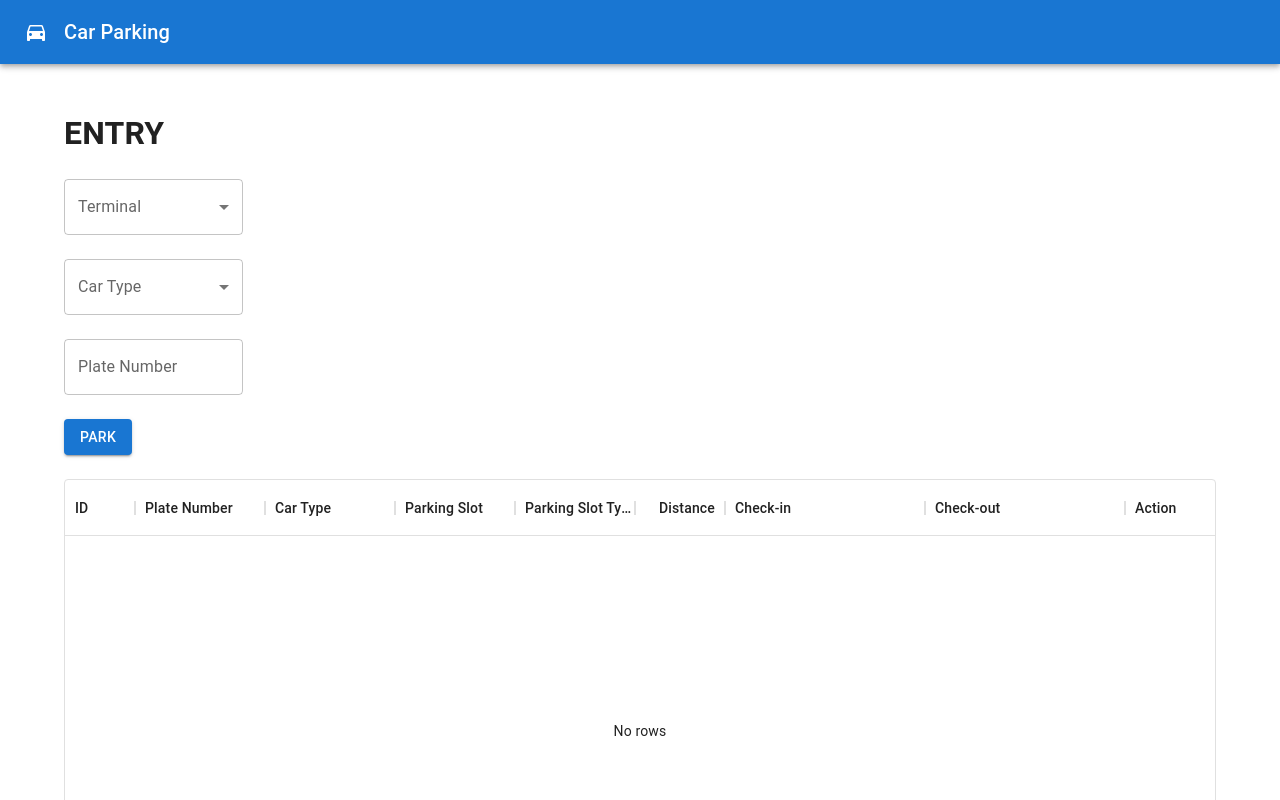
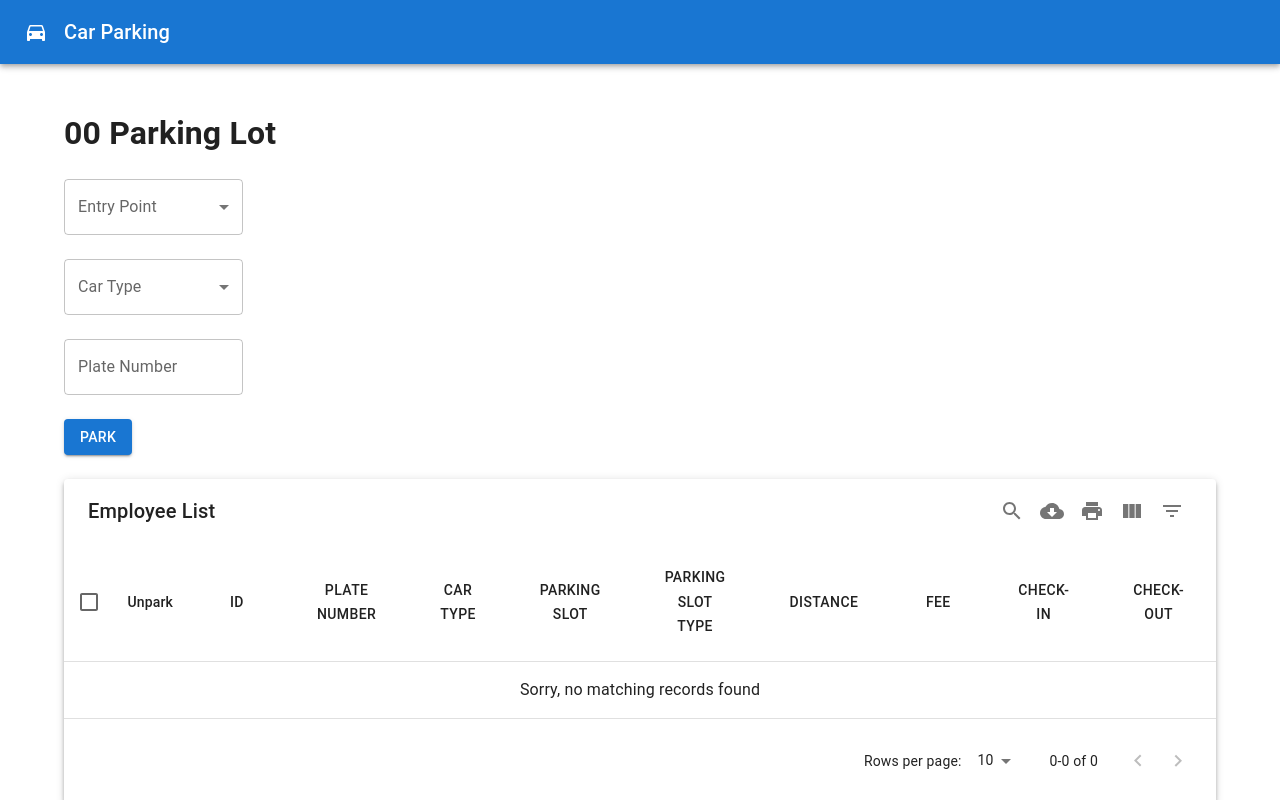
Before and after one commit to edrsn27/parkingv2, a Next.js app: page / in a window 1280 px wide. Shown: the top 800 px of the page. Built offline with nearby package versions, Linux system fonts and the light colour scheme.

Commit message:
unpark car

```diff
--- a/components/Terminal/Index.js
+++ b/components/Terminal/Index.js
@@ -13,12 +13,11 @@ export default function BasicSelect(props) {
     let obj = terminals.find((item) => item.name === event.target.value);
 
     setSelectedTerminal(obj);
-
   };
   return (
     <Box sx={{ minWidth: 120 }}>
       <FormControl fullWidth>
-        <InputLabel id="demo-simple-select-label">Terminal</InputLabel>
+        <InputLabel id="demo-simple-select-label">Entry Point</InputLabel>
         <Select
           labelId="demo-simple-select-label"
           id="demo-simple-select"
--- /dev/null
+++ b/components/Transactions/DateAndTimePicker.js
@@ -0,0 +1,33 @@
+import * as React from "react";
+import Stack from "@mui/material/Stack";
+import TextField from "@mui/material/TextField";
+import { AdapterDateFns } from "@mui/x-date-pickers/AdapterDateFns";
+import { LocalizationProvider } from "@mui/x-date-pickers/LocalizationProvider";
+import { DateTimePicker } from "@mui/x-date-pickers/DateTimePicker";
+import Typography from "@mui/material/Typography";
+import moment from "moment";
+export default function MaterialUIPickers(props) {
+  const { dateTimeNow, setDateTimeNow } = props;
+  const [value, setValue] = React.useState(new Date(moment().format()));
+
+  const handleChange = (newValue) => {
+    setValue(newValue);
+    setDateTimeNow(newValue)
+  };
+
+  return (
+    <LocalizationProvider dateAdapter={AdapterDateFns}>
+      <Stack spacing={3}>
+        <br />
+
+        <DateTimePicker
+          label="Date&Time Unpark"
+          value={value}
+          onChange={handleChange}
+          renderInput={(params) => <TextField {...params} />}
+        />
+        <br />
+      </Stack>
+    </LocalizationProvider>
+  );
+}
--- a/components/Transactions/Index.js
+++ b/components/Transactions/Index.js
@@ -2,94 +2,69 @@ import * as React from "react";
 import { DataGrid } from "@mui/x-data-grid";
 import Button from "@mui/material/Button";
 import UnPark from "./UnPark";
+import MUIDataTable from "mui-datatables";
+
+export default function DataTable(props) {
+  const { transactions, setTransactions } = props;
   const columns = [
-  { field: "id", headerName: "ID", width: 70 },
-  { field: "carPlateNumber", headerName: "Plate Number", width: 130 },
     {
-    field: "carType",
-    headerName: "Car Type",
-    width: 130,
-    valueGetter: (params) =>
-      `${
-        params.row.carType == "S"
-          ? "Small"
-          : params.row.carType == "M"
-          ? "Medium"
-          : params.row.carType == "L"
-          ? "Large"
-          : ""
-      }`,
+      name: "Unpark",
+      options: {
+        filter: false,
+        sort: false,
+        empty: true,
+        customBodyRenderLite: (dataIndex) => {
+
+            return (
+              <UnPark
+                dataIndex={dataIndex}
+                setTransactions={setTransactions}
+                transactions={transactions}
+                data={transactions[dataIndex]}
+              />
+            );
+        },
+      },
+    },
+    { name: "id", label: "ID" ,width:100},
+    { name: "carPlateNumber", label: "Plate Number", width: 130 },
+    {
+      name: "carType",
+      label: "Car Type",
     },
     {
-    field: "parkingSlotName",
-    headerName: "Parking Slot",
-    type: "string",
-    width: 120,
+      name: "parkingSlotName",
+      label: "Parking Slot",
     },
     {
-    field: "parkingSlotType",
-    headerName: "Parking Slot Type",
-    type: "string",
-    width: 120,
+      name: "parkingSlotType",
+      label: "Parking Slot Type",
     },
 
     {
-    field: "distance",
-    headerName: "Distance",
-    type: "number",
-    width: 90,
+      name: "distance",
+      label: "Distance",
     },
     {
-    field: "checkIn",
-    headerName: "Check-in",
-    sortable: true,
-    width: 200,
+      name: "fee",
+      label: "Fee",
     },
     {
-    field: "checkOut",
-    headerName: "Check-out",
-    sortable: true,
-    width: 200,
+      name: "checkIn",
+      label: "Check-in",
     },
     {
-    field: "action",
-    headerName: "Action",
-    sortable: false,
-    renderCell: (params) => {
-      const onClick = (e) => {
-        e.stopPropagation(); // don't select this row after clicking
-      };
-
-      return <UnPark data={params.row} />;
-    },
+      name: "checkOut",
+      label: "Check-out",
     },
   ];
-
-export default function DataTable(props) {
-  const { transactions } = props;
-  console.log(transactions);
   return (
     <div style={{ height: 500, width: "100%" }}>
       {transactions && (
-        <DataGrid
-          height={300}
-          rows={transactions}
+        <MUIDataTable
+          title={"Employee List"}
+          data={transactions}
           columns={columns}
-          pageSize={10}
-          rowsPerPageOptions={[10]}
-          actions={[
-            {
-              icon: "save",
-              tooltip: "Save User",
-              onClick: (event, rowData) => alert("You saved " + rowData.name),
-            },
-            {
-              icon: "delete",
-              tooltip: "Delete User",
-              onClick: (event, rowData) =>
-                confirm("You want to delete " + rowData.name),
-            },
-          ]}
         />
       )}
     </div>
--- a/components/Transactions/UnPark.js
+++ b/components/Transactions/UnPark.js
@@ -3,13 +3,16 @@ import Box from "@mui/material/Box";
 import Button from "@mui/material/Button";
 import Typography from "@mui/material/Typography";
 import Modal from "@mui/material/Modal";
-
+import Stack from "@mui/material/Stack";
+import DateAndTimePicker from "./DateAndTimePicker";
+import moment from "moment";
+import { set } from "date-fns";
 const style = {
   position: "absolute",
   top: "50%",
   left: "50%",
   transform: "translate(-50%, -50%)",
-  width: 400,
+  width: 500,
   bgcolor: "background.paper",
   border: "2px solid #000",
   boxShadow: 24,
@@ -17,15 +20,116 @@ const style = {
 };
 
 export default function BasicModal(props) {
-  const { data } = props;
+  const { data, transactions, setTransactions, dataIndex } = props;
   const [open, setOpen] = React.useState(false);
   const handleOpen = () => setOpen(true);
   const handleClose = () => setOpen(false);
+  const [hrsDifferencial, setHrsDifferencial] = React.useState("");
+  const [fee, setFee] = React.useState(0);
+  const [ratePerHour, setRatePerHour] = React.useState(0);
+  const [daysStayed, setDaysStayed] = React.useState(0);
+  const [hrsStayed, setHrsStayed] = React.useState(0);
+  const [dateTimeNow, setDateTimeNow] = React.useState();
 
+  const unParkSubmit = () => {
+    var end = moment(new Date(data.checkIn)); //todays date
+    var now = moment(dateTimeNow); // another date
+
+    var duration = moment.duration(now.diff(end));
+    var hrs = duration.asHours();
+
+    let hrsDifferencial = Math.ceil(hrs);
+    setHrsDifferencial(hrsDifferencial);
+    setFee(40);
+    let ratePerHour =
+      data.parkingSlotType == "SP"
+        ? 20
+        : data.parkingSlotType == "MP"
+        ? 60
+        : data.parkingSlotType == "LP"
+        ? 100
+        : "";
+    setRatePerHour(ratePerHour);
+    let Datafee = 0;
+    if (hrsDifferencial >= 24) {
+      let daysStayed = (hrsDifferencial / 24) >> 0;
+      let hrsStayed = hrsDifferencial % 24;
+      setDaysStayed(daysStayed);
+      setHrsStayed(hrsStayed);
+
+      Datafee = daysStayed * 5000 + hrsStayed * ratePerHour;
+
+      setFee(Datafee);
+    } else if (hrsDifferencial > 3) {
+      setDaysStayed(0);
+      let hrsStayed = hrsDifferencial - 3;
+      setHrsStayed(hrsStayed);
+      Datafee = 40 + hrsStayed * ratePerHour;
+      setFee(Datafee);
+    } else {
+      setDaysStayed(0);
+      setHrsStayed(0);
+      Datafee = 40;
+      setFee(Datafee);
+    }
+
+    let newTransactions = [...transactions];
+    newTransactions[dataIndex].fee = Datafee;
+    newTransactions[dataIndex].checkOut = moment().format();
+    setTransactions(newTransactions);
+    console.log(newTransactions);
+  };
+  const calculateFee = () => {
+    var end = moment(new Date(data.checkIn)); //todays date
+    var now = moment(dateTimeNow); // another date
+
+    var duration = moment.duration(now.diff(end));
+    var hrs = duration.asHours();
+
+    let hrsDifferencial = Math.ceil(hrs);
+    setHrsDifferencial(hrsDifferencial);
+    setFee(40);
+    let ratePerHour =
+      data.parkingSlotType == "SP"
+        ? 20
+        : data.parkingSlotType == "MP"
+        ? 60
+        : data.parkingSlotType == "LP"
+        ? 100
+        : "";
+    setRatePerHour(ratePerHour);
+    let Datafee = 0;
+    if (hrsDifferencial >= 24) {
+      let daysStayed = (hrsDifferencial / 24) >> 0;
+      let hrsStayed = hrsDifferencial % 24;
+      setDaysStayed(daysStayed);
+      setHrsStayed(hrsStayed);
+
+      Datafee = daysStayed * 5000 + hrsStayed * ratePerHour;
+
+      setFee(Datafee);
+    } else if (hrsDifferencial > 3) {
+      setDaysStayed(0);
+      let hrsStayed = hrsDifferencial - 3;
+      setHrsStayed(hrsStayed);
+      Datafee = 40 + hrsStayed * ratePerHour;
+      setFee(Datafee);
+    } else {
+      setDaysStayed(0);
+      setHrsStayed(0);
+      Datafee = 40;
+      setFee(Datafee);
+    }
+  };
   return (
     <div>
-      <Button onClick={handleOpen} variant="contained" color="warning">
-        Unpark
+      <Button
+        onClick={handleOpen}
+        variant="contained"
+        color="warning"
+        disabled={transactions[dataIndex].checkOut ? true : false}
+      >
+        UNPARK
       </Button>
       <Modal
         open={open}
@@ -35,36 +139,51 @@ export default function BasicModal(props) {
       >
         <Box sx={style}>
           <Typography id="modal-modal-title" variant="h6" component="h2">
-            {"UnPark - " + data.carPlateNumber}
+            {"UNPARK - " + data.carPlateNumber}
           </Typography>
-          <Typography id="modal-modal-description" sx={{ mt: 2 }}>
-            Duis mollis, est non commodo luctus, nisi erat porttitor ligula.
+          <br />
+          <Typography id="modal-modal-title" variant="h6" component="h2">
+            Check In : {moment(data.checkIn).format("MMMM Do YYYY, h:mm:ss a")}
           </Typography>
-          <Typography id="modal-modal-description" sx={{ mt: 2 }}>
-            Duis mollis, est non commodo luctus, nisi erat porttitor ligula.
+          <Typography id="modal-modal-title" variant="h6" component="h2">
+            Total Hours Stayed : {hrsDifferencial}
           </Typography>
-          <Typography id="modal-modal-description" sx={{ mt: 2 }}>
-            Duis mollis, est non commodo luctus, nisi erat porttitor ligula.
+          <Typography id="modal-modal-title" variant="h6" component="h2">
+            Days Stayed : {daysStayed}
           </Typography>
-          <Typography id="modal-modal-description" sx={{ mt: 2 }}>
-            Duis mollis, est non commodo luctus, nisi erat porttitor ligula.
-          </Typography>
-          <Typography id="modal-modal-description" sx={{ mt: 2 }}>
-            Duis mollis, est non commodo luctus, nisi erat porttitor ligula.
-          </Typography>
-          <Typography id="modal-modal-description" sx={{ mt: 2 }}>
-            Duis mollis, est non commodo luctus, nisi erat porttitor ligula.
-          </Typography>
-          <Typography id="modal-modal-description" sx={{ mt: 2 }}>
-            Duis mollis, est non commodo luctus, nisi erat porttitor ligula.
-          </Typography>
-          <Typography id="modal-modal-description" sx={{ mt: 2 }}>
-            Duis mollis, est non commodo luctus, nisi erat porttitor ligula.
-          </Typography>
-          <Typography id="modal-modal-description" sx={{ mt: 2 }}>
-            Duis mollis, est non commodo luctus, nisi erat porttitor ligula.
+          <Typography id="modal-modal-title" variant="h6" component="h2">
+            Hrs Stayed After (24hrs or 3hrs) : {hrsStayed}
           </Typography>
 
+          <Typography id="modal-modal-title" variant="h6" component="h2">
+            Parking Slot Type : {data.parkingSlotType}
+          </Typography>
+          <Typography id="modal-modal-title" variant="h6" component="h2">
+            RATE PER HOUR : {ratePerHour}
+          </Typography>
+          <Typography id="modal-modal-title" variant="h6" component="h2">
+            TOTAL FEE : {fee}
+          </Typography>
+          <DateAndTimePicker
+            dateTimeNow={dateTimeNow}
+            setDateTimeNow={setDateTimeNow}
+          />
+
+          <Stack spacing={2} direction="row">
+            <Button variant="text" onClick={() => setOpen(false)}>
+              Close
+            </Button>
+            <Button variant="contained" onClick={calculateFee}>
+              Calculate Fee
+            </Button>
+            <Button
+              variant="contained"
+              onClick={unParkSubmit}
+              disabled={transactions[dataIndex].checkOut ? true : false}
+            >
+              Unpark
+            </Button>
+          </Stack>
         </Box>
       </Modal>
     </div>
--- a/components/layouts/HomePage.js
+++ b/components/layouts/HomePage.js
@@ -49,7 +49,7 @@ export default function Album(props) {
         <Container fluid="true"> {props.children}</Container>
       </main>
       {/* Footer */}
-      <Box sx={{ bgcolor: "background.paper", p: 6 }} component="footer">
+      {/* <Box sx={{ bgcolor: "background.paper", p: 6 }} component="footer">
         <Typography variant="h6" align="center" gutterBottom>
           Footer
         </Typography>
@@ -62,7 +62,7 @@ export default function Album(props) {
           Something here to give the footer a purpose!
         </Typography>
         <Copyright />
-      </Box>
+      </Box> */}
       {/* End footer */}
     </ThemeProvider>
   );
--- a/package.json
+++ b/package.json
@@ -9,11 +9,17 @@
     "lint": "next lint"
   },
   "dependencies": {
+    "@date-io/date-fns": "^2.14.0",
+    "@date-io/dayjs": "^2.14.0",
+    "@date-io/luxon": "^2.14.0",
+    "@date-io/moment": "^2.14.0",
     "@emotion/react": "^11.9.0",
     "@emotion/styled": "^11.8.1",
     "@mui/icons-material": "^5.8.0",
     "@mui/material": "^5.8.0",
     "@mui/x-data-grid": "^5.11.0",
+    "@mui/x-date-pickers": "^5.0.0-alpha.3",
+    "date-fns": "^2.28.0",
     "moment": "^2.29.3",
     "mui-datatables": "^4.2.2",
     "next": "12.1.6",
--- a/pages/index.js
+++ b/pages/index.js
@@ -81,10 +81,13 @@ export default function Index() {
           setParkingSlots(newParkingSlots);
 
           let transactionData = {
-            id: transactions.length + 1,
+            id:
+              carType +
+              moment().format("YYYY-MM-DD-") +
+              (transactions.length + 1),
             carPlateNumber: carPlateNumber,
             carType: carType,
-            checkIn: moment().format("MMMM Do YYYY, h:mm:ss a"),
+            checkIn: moment().format(),
             checkOut: null,
             parkingSlotName: nearestParkingSpace.name,
             fee: "",
@@ -181,7 +184,7 @@ export default function Index() {
   return (
     <Layout>
       <br />
-      <h1>ENTRY</h1>
+      <h1>00 Parking Lot</h1>
       <Grid container spacing={2}>
         <Grid item xs={2}>
           <Terminal
@@ -215,7 +218,10 @@ export default function Index() {
       <br />
       <Grid container spacing={2}>
         <Grid item xs={12}>
-          <Transactions transactions={transactions} />
+          <Transactions
+            transactions={transactions}
+            setTransactions={setTransactions}
+          />
         </Grid>
       </Grid>
       <br />
```
Also changed, not shown: 1 other file (tests, documents, lock files or other folders). Lines whose indentation alone changed are shown as unchanged.
